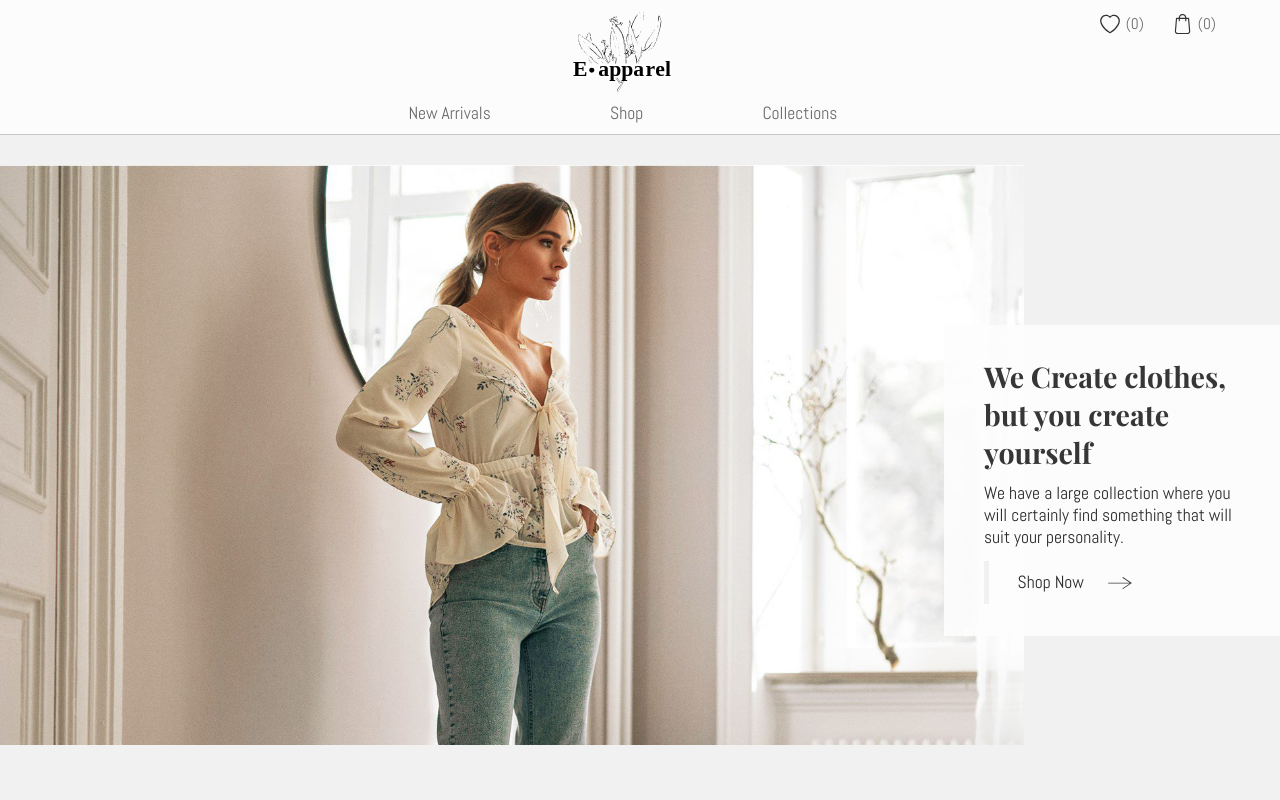
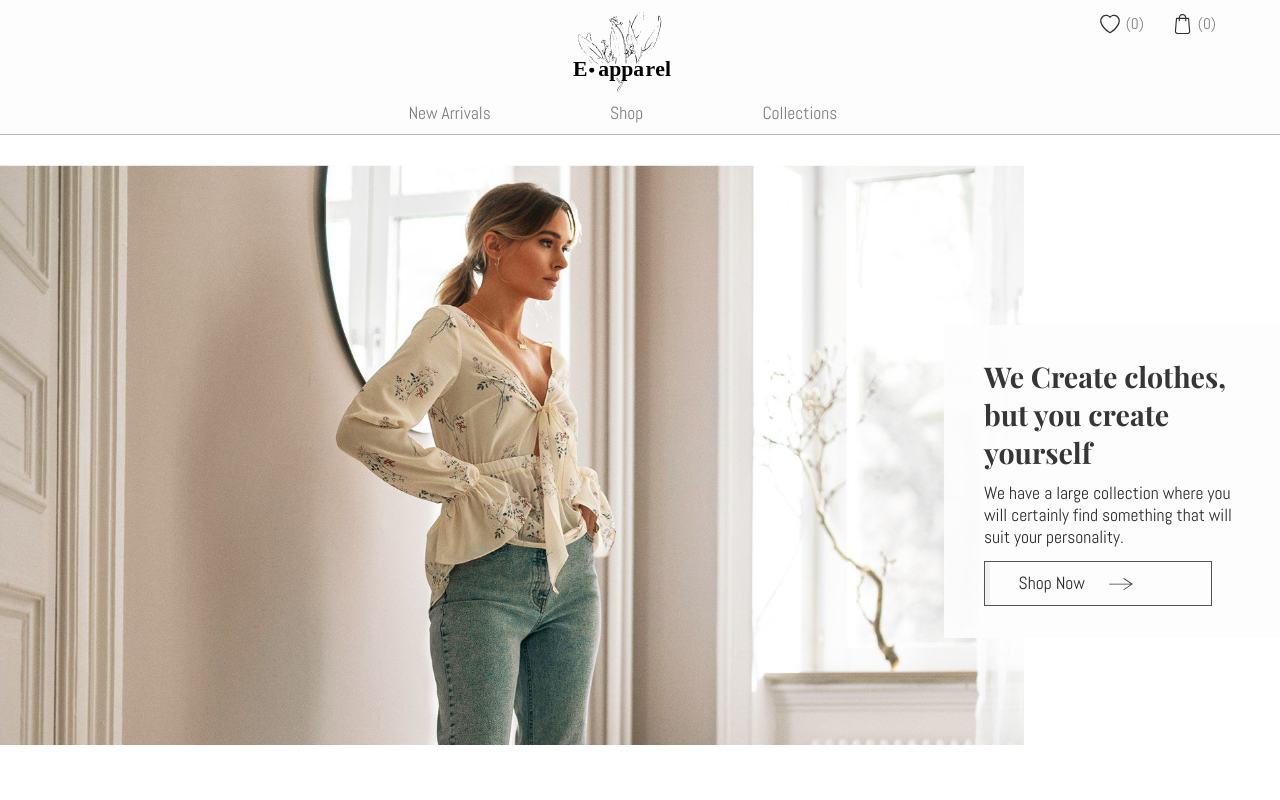
Before and after one commit to iulialupu/e-commerce_clothing_store, a React (Create React App) app: page / in a window 1280 px wide. Shown: the top 800 px of the page. Built offline with nearby package versions, Linux system fonts and the light colour scheme.

Commit message:
modified css

```diff
--- a/src/components/footer/Footer.css
+++ b/src/components/footer/Footer.css
@@ -1,5 +1,5 @@
 .main-footer {
-  background: var(--grey4);
+  background: var(--black);
   padding: 50px 0;
 }
 
--- a/src/components/pages/products/Products.css
+++ b/src/components/pages/products/Products.css
@@ -1,11 +1,12 @@
-body {
+.products-wrapper {
   background-color: var(--grey1);
+  padding: 15px 0 40px;
 }
 .products {
   display: flex;
   max-width: 1100px;
   justify-items: center;
-  margin: 15px auto 40px;
+  margin: 0 auto;
 }
 .sorted-and-products-wrapper {
   flex: 75%;
@@ -61,12 +62,12 @@ body {
 .product-card .product-name {
   display: block;
   font-size: 1.3rem;
-  color: var(--grey3);
+  color: var(--grey4);
 }
 .product-card .price {
   display: block;
   font-size: 1.2rem;
   font-weight: bold;
   font-style: italic;
-  color: var(--grey4);
+  color: var(--grey5);
 }
--- a/src/components/pages/products/ProductsGrid.js
+++ b/src/components/pages/products/ProductsGrid.js
@@ -1,12 +1,15 @@
 import React from "react";
 import { connect } from "react-redux";
+import { withRouter } from "react-router-dom";
 
 import ProductCard from "./ProductCard";
 import { fetchProducts } from "../../../actions";
 
 function ProductsGrid(props) {
+  console.log("products grid props", props);
   React.useEffect(() => {
     props.fetchProducts();
+    console.log("fetching");
   }, []);
 
   return (
@@ -26,7 +29,9 @@ const mapStateToProps = state => {
   };
 };
 
-export default connect(
-  mapStateToProps,
-  { fetchProducts }
-)(ProductsGrid);
+export default withRouter(
+  connect(
+    mapStateToProps,
+    { fetchProducts }
+  )(ProductsGrid)
+);
--- a/src/components/pages/products/index.js
+++ b/src/components/pages/products/index.js
@@ -8,11 +8,13 @@ import "./Products.css";
 
 function Products() {
   return (
-    <div className="products">
-      <Filters />
-      <div className="sorted-and-products-wrapper">
-        <SortedBy />
-        <ProductsGrid />
+    <div className="products-wrapper">
+      <div className="products">
+        <Filters />
+        <div className="sorted-and-products-wrapper">
+          <SortedBy />
+          <ProductsGrid />
+        </div>
       </div>
     </div>
   );
--- a/src/index.css
+++ b/src/index.css
@@ -2,12 +2,15 @@
   --black: #2b2b2b;
   --white: #ffffff;
   --grey1: #f1f1f1;
-  --grey2: #c7c7c7;
-  --grey3: #6b6b6b;
-  --grey4: #363636;
+  --grey2: #b8b8b8;
+  --grey3: #7e7e7e;
+  --grey4: #535353;
+  --grey5: #363636;
   --transparent-white: rgba(253, 253, 253, 0.932);
   --border-grey1: 1px solid var(--grey1);
   --border-grey2: 0.5px solid var(--grey2);
+  --border-grey3: 0.5px solid var(--grey3);
+  --border-grey4: 0.5px solid var(--grey4);
   --shadow: 0 0 9px 7px #f1f1f148;
 
   --btn-scale: 1.2;
@@ -35,7 +38,7 @@ h1,
 h2 {
   font-family: "Playfair Display", serif;
   font-weight: 900i;
-  color: var(--grey4);
+  color: var(--grey5);
 }
 .heading1 {
   font-size: 2.6rem;
@@ -87,7 +90,7 @@ section {
 .btn {
   font-size: calc(14px * var(--btn-scale));
   text-decoration: none;
-  border: var(--border-grey3);
+  border: var(--border-grey4);
   height: calc(36px * var(--btn-scale));
   width: calc(160px * var(--btn-scale));
   display: inline-block;
@@ -130,7 +133,7 @@ section {
   background-color: var(--grey1);
 }
 .shop-now-btn:hover {
-  border: var(--border-grey2);
+  border: var(--border-grey3);
 }
 .shop-now-btn:hover .arrow {
   left: calc(45px * var(--btn-scale));
```
